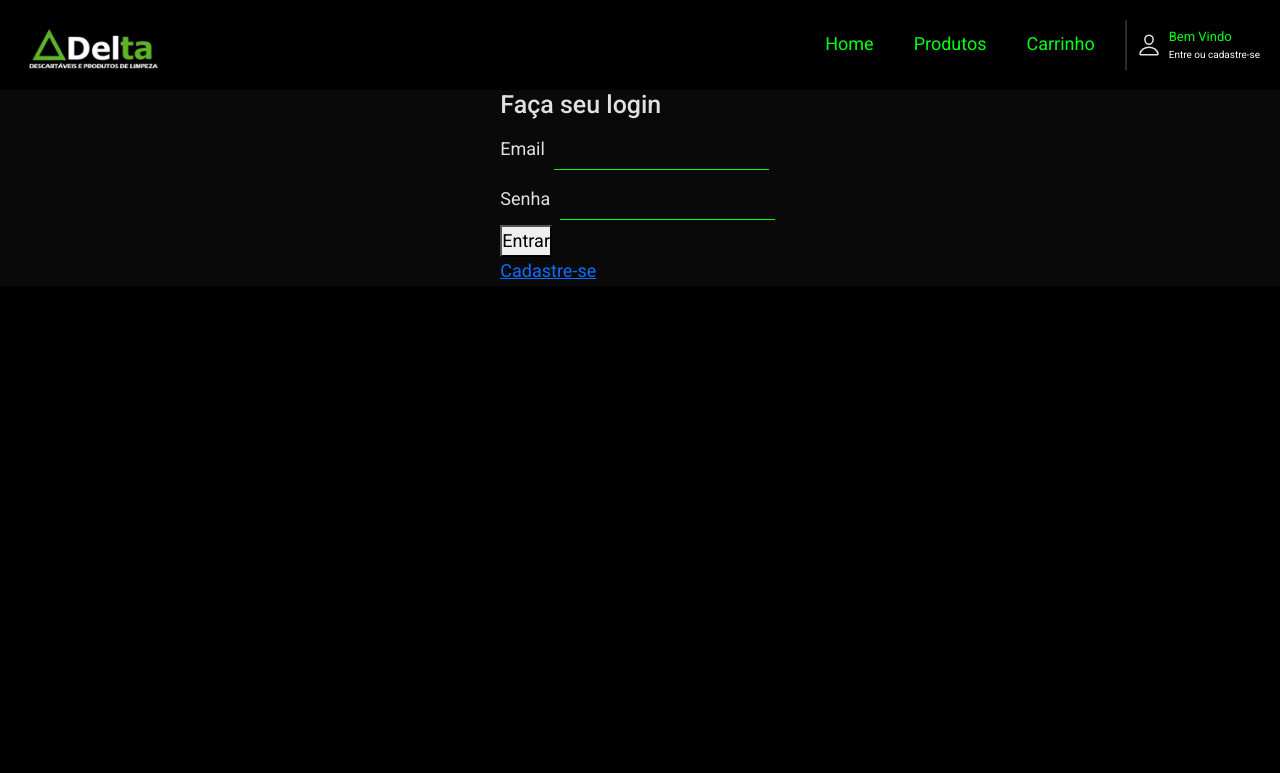
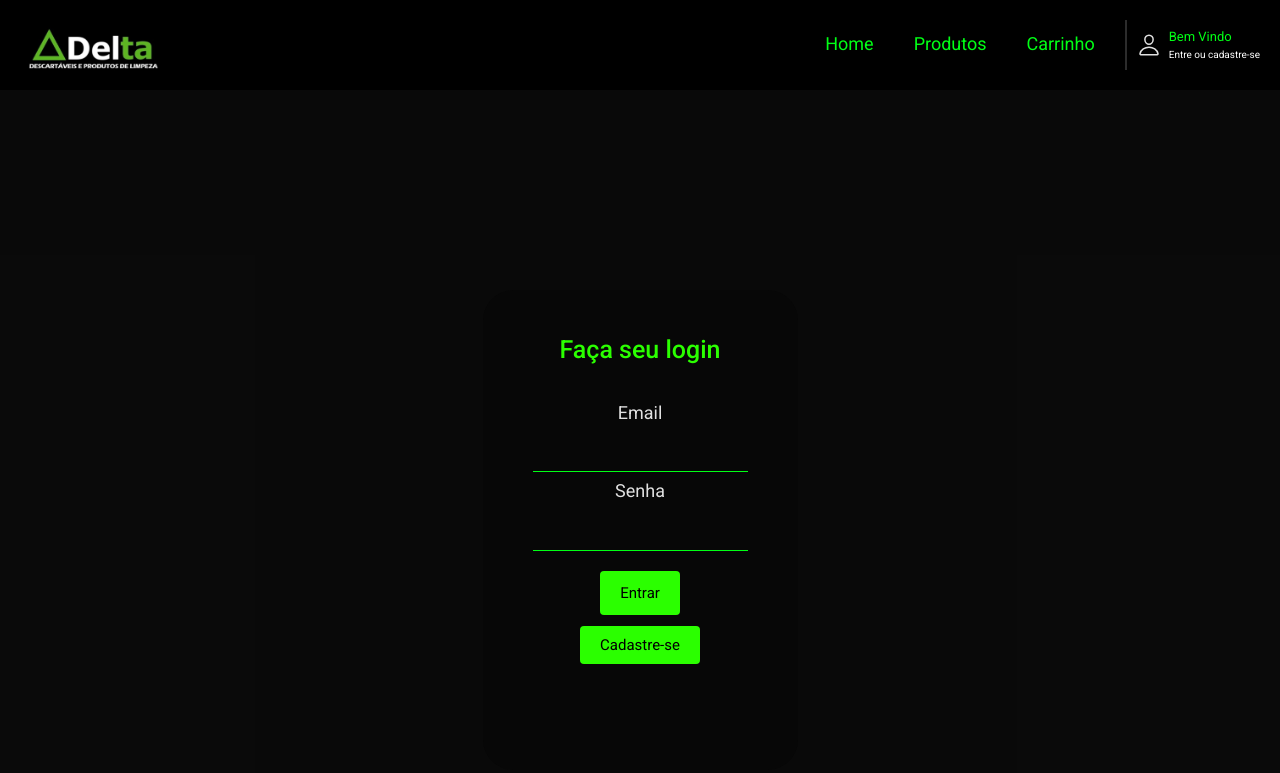
Before and after one commit to yZero19/prototipo, a plain HTML site: page login.html in a window 1280 px wide. Drawn offline with nearby package versions, Linux system fonts and the light colour scheme; a web font is replaced by a local one.

Commit message:
customizei o login

```diff
--- a/assents/style.css
+++ b/assents/style.css
@@ -348,3 +348,41 @@ footer p.copyright {
   background-color: #ffffffb4;
   color: #292828;
 }
+
+.btn-login{
+
+  padding: 10px 20px;
+  font-size: 15px;
+  background-color: #2bff00;
+  color: #000000;
+  border: none;
+  border-radius: 4px;
+  cursor: pointer;
+  margin: 15px;
+  align-items: center;
+  text-decoration: none;
+
+}
+
+.btn-login:hover{
+
+    color: #fff;
+}
+
+.loginBox {
+
+    position: relative;
+    max-width: 360px;
+    margin: 0 auto 100px;
+    padding: 45px;
+    text-align: center;
+    margin-top: 200px;
+    height: 480px;
+    background-color: rgba(7, 7, 7, 0.425);
+    border-radius: 30px;
+}
+
+.loginBox > h1 {
+
+    color: #2bff00;
+}
--- a/login.html
+++ b/login.html
@@ -31,7 +31,7 @@
       </div>
 
       <ul class="nav-links">
-        <li><a href="#content" class="active">Home</a></li>
+        <li><a href="index.html" class="active">Home</a></li>
         <li><a href="product.html">Produtos</a></li>
         <li><a href="carrinho.html">Carrinho</a></li>
         <div class="linha"></div>
@@ -39,30 +39,30 @@
           <ion-icon name="person-outline" class="iconUser"></ion-icon>
           <div class="menuLogin">
             <span class="menuMsg">Bem Vindo</span>
-            <a href="" class="menuLink">Entre <span>ou</span> cadastre-se</a>
+            <a href="login.html" class="menuLink">Entre <span>ou</span> cadastre-se</a>
           </div>
         </div>
       </ul>
     </nav>
 
-    <section>
+    <section class="login">
       <div class="loginContainer">
         <div class="loginBox">
-          <h1>Faça seu login</h1>
+          <h1>Faça seu login</h1><br>
           <form action="">
             <div class="inputBox">
-              <label for="">Email</label>
+              <label for="">Email</label><br>
               <input type="text" required />
             </div>
             <div class="inputBox">
-              <label for="">Senha</label>
+              <label for="">Senha</label><br>
               <input type="password" required />
             </div>
             <div class="inputBox">
-              <button type="button">Entrar</button>
+              <button type="button" class="btn-login">Entrar</button>
             </div>
             <div class="inputBox">
-              <a href="#">Cadastre-se</a>
+              <a href="#" class="btn-login">Cadastre-se</a>
             </div>
           </form>
         </div>
```
Also changed, not shown: index.html (+9 -1 lines), product.html (+9 -1 lines), img/fundo.jpg (added).
